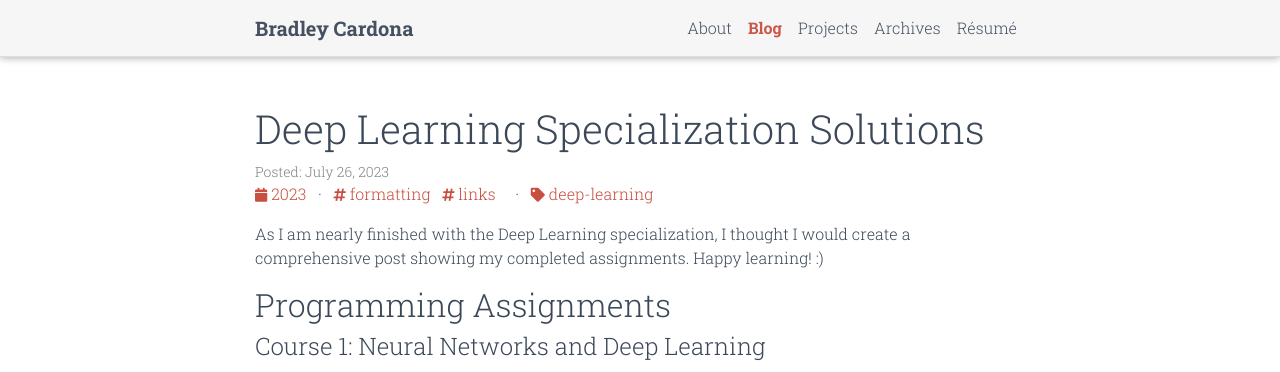
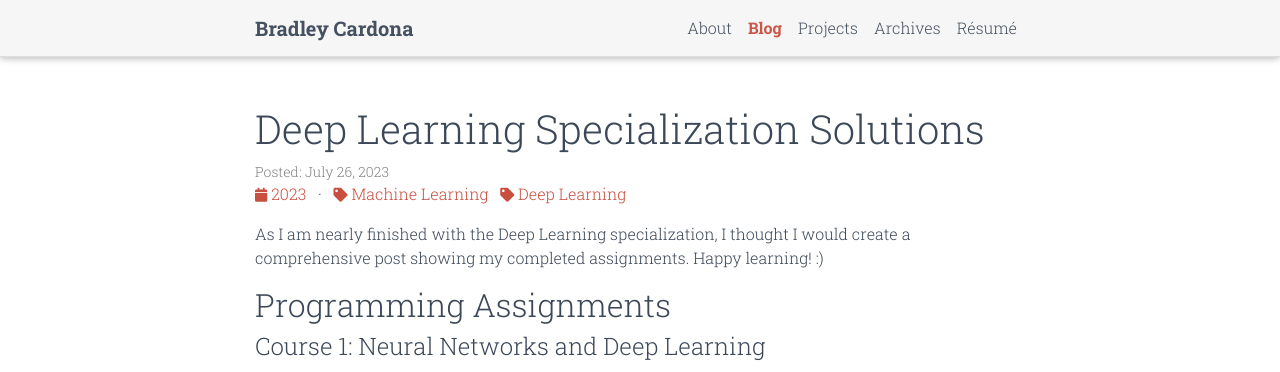
Before and after one commit to BMCARDONA/bmcardona.github.io, a Jekyll site: the page built from _posts/2023-07-23-deep-learning-specialization.md, in a window 1280 px wide and 900 px high. Shown: the top 372 px of the window. Built offline with Jekyll 4.4.1, drawn with Linux system fonts in a browser that asks for light colours; comment, search, counter and statistics services are not loaded; a style sheet for code colours, icons or effects is not loaded.

Commit message:
edit tags, categories

```diff
--- a/_posts/2023-07-23-deep-learning-specialization.md
+++ b/_posts/2023-07-23-deep-learning-specialization.md
@@ -3,8 +3,8 @@ layout: post
 title:  Deep Learning Specialization Solutions
 date:   2023-07-26 16:42:16
 description:
-tags: formatting links
-categories: deep-learning
+tags:
+categories: ["Machine Learning", "Deep Learning"]
 ---
 
 As I am nearly finished with the Deep Learning specialization, I thought I would create a comprehensive post showing my completed assignments. Happy learning! :)
```
